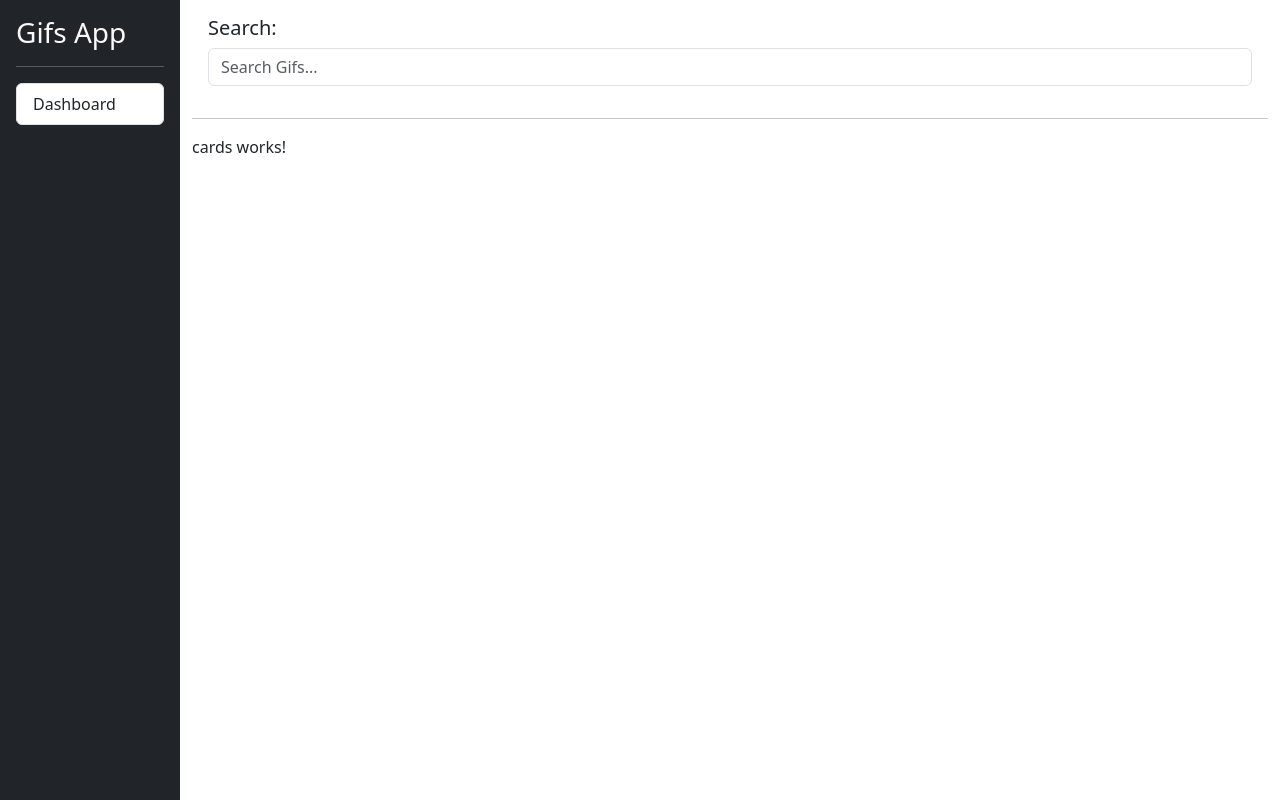
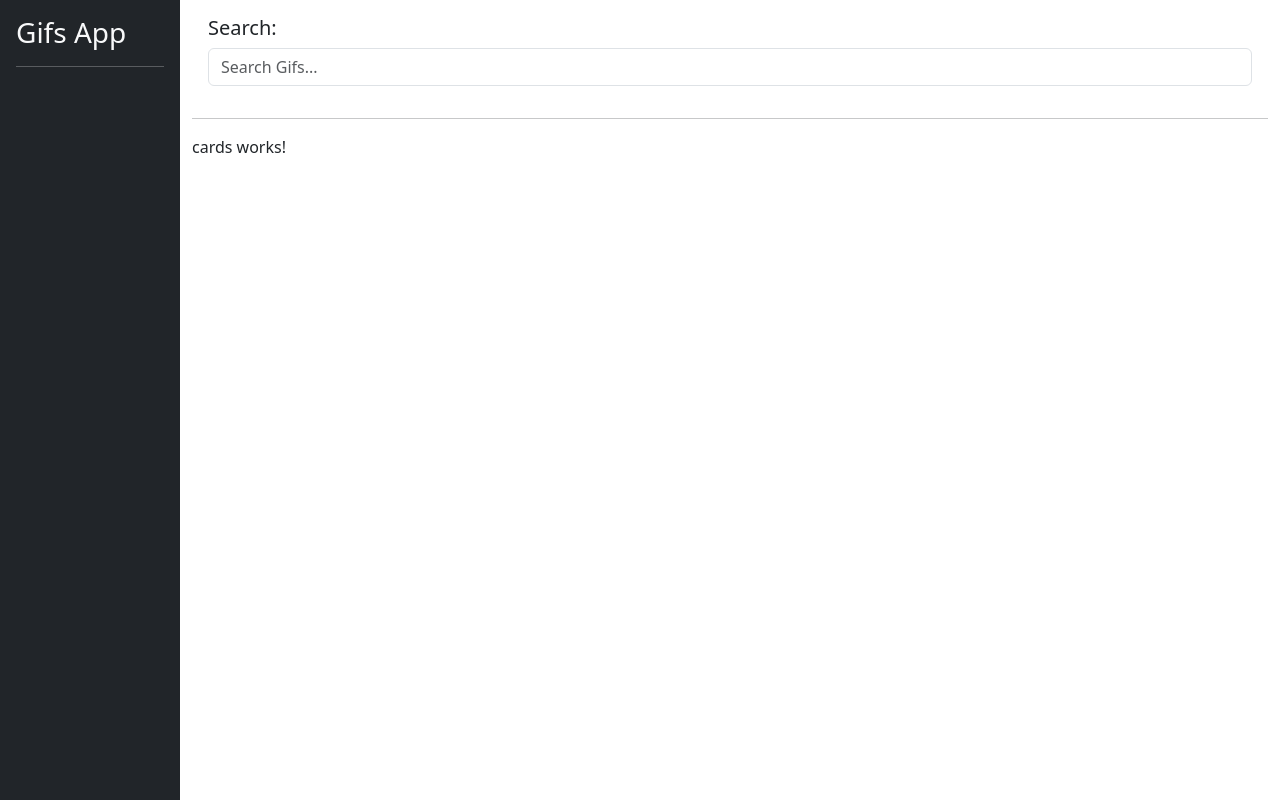
Before and after one commit to JuanFlorez1326/Gifs-App, an Angular app: page / in a window 1280 px wide. Built offline with nearby package versions, Linux system fonts and the light colour scheme.

Commit message:
ADD: Check search history

```diff
--- a/src/app/gifs/search/search.component.ts
+++ b/src/app/gifs/search/search.component.ts
@@ -1,4 +1,5 @@
 import { Component, ElementRef, ViewChild } from '@angular/core';
+import { GifsService } from '../services/gifs.service';
 
 @Component({
   selector: 'app-search',
@@ -6,12 +7,13 @@ import { Component, ElementRef, ViewChild } from '@angular/core';
 })
 export class SearchComponent {
 
+  constructor( private readonly gifsService: GifsService ) { }
+
   @ViewChild('txtSearch') txtSearch!: ElementRef<HTMLInputElement>;
 
   searchGifs(){
     const value = this.txtSearch.nativeElement.value;
-    console.log( this.txtSearch );
-    console.log( value );
+    this.gifsService.searchGifs( value );
     this.txtSearch.nativeElement.value = '';
   }
 }
--- /dev/null
+++ b/src/app/gifs/services/gifs.service.ts
@@ -0,0 +1,23 @@
+import { Injectable } from '@angular/core';
+
+@Injectable({
+  providedIn: 'root'
+})
+export class GifsService {
+
+  private _history: string[] = [];
+
+  get history(){
+    return [...this._history];
+  }
+
+  searchGifs( query: string = '' ){
+    query = query.trim().toLowerCase();
+
+    if ( !this._history.includes( query)) {
+      this._history.unshift( query );
+      this._history = this._history.splice(0, 12);
+    }
+    console.log( this._history );
+  }
+}
--- a/src/app/shared/sidebar/sidebar.component.html
+++ b/src/app/shared/sidebar/sidebar.component.html
@@ -3,8 +3,8 @@
     <hr class="text-white">
 
     <div class="list-group list-reset">
-        <a href="#" class="list-group-item list-group-item-action">
-            Dashboard
+        <a *ngFor="let item of history" href="#" class="list-group-item list-group-item-action">
+            {{ item | titlecase }}
         </a>
     </div>
 </div>
--- a/src/app/shared/sidebar/sidebar.component.ts
+++ b/src/app/shared/sidebar/sidebar.component.ts
@@ -1,4 +1,5 @@
 import { Component } from '@angular/core';
+import { GifsService } from 'src/app/gifs/services/gifs.service';
 
 @Component({
   selector: 'app-sidebar',
@@ -6,4 +7,9 @@ import { Component } from '@angular/core';
 })
 export class SidebarComponent {
 
+  constructor( private readonly gifsService: GifsService ) { }
+
+  get history() {
+    return this.gifsService.history
+  }
 }
```
